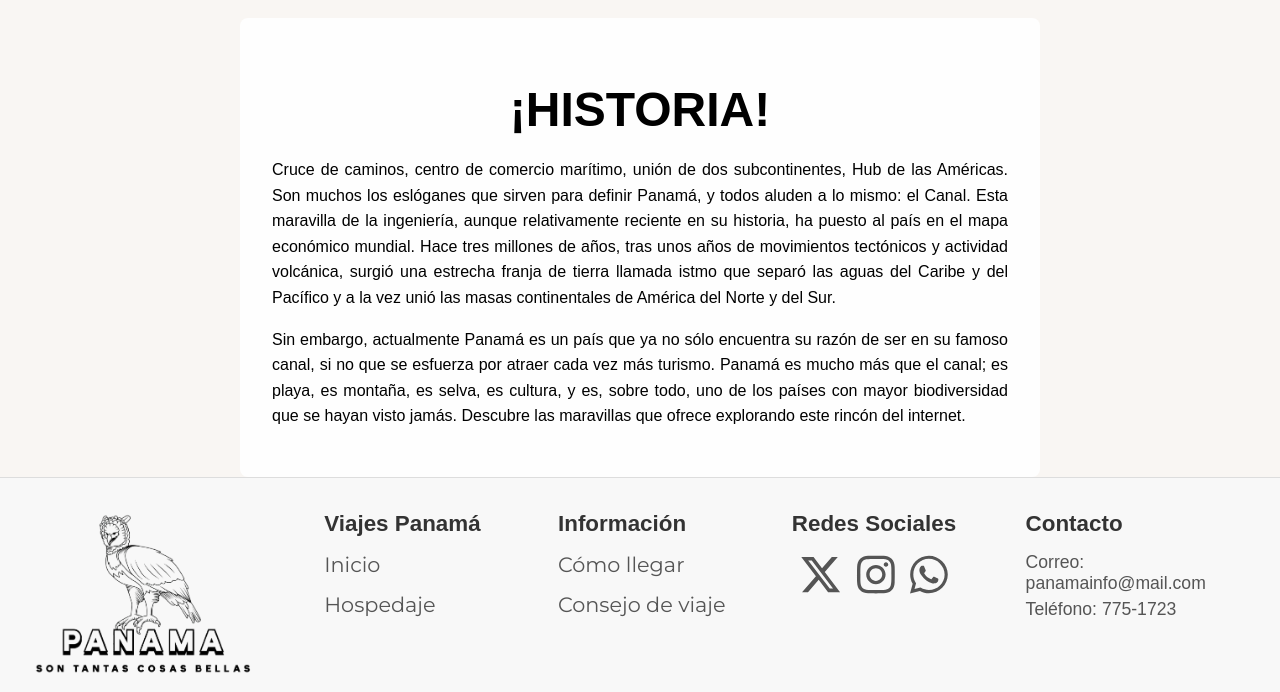
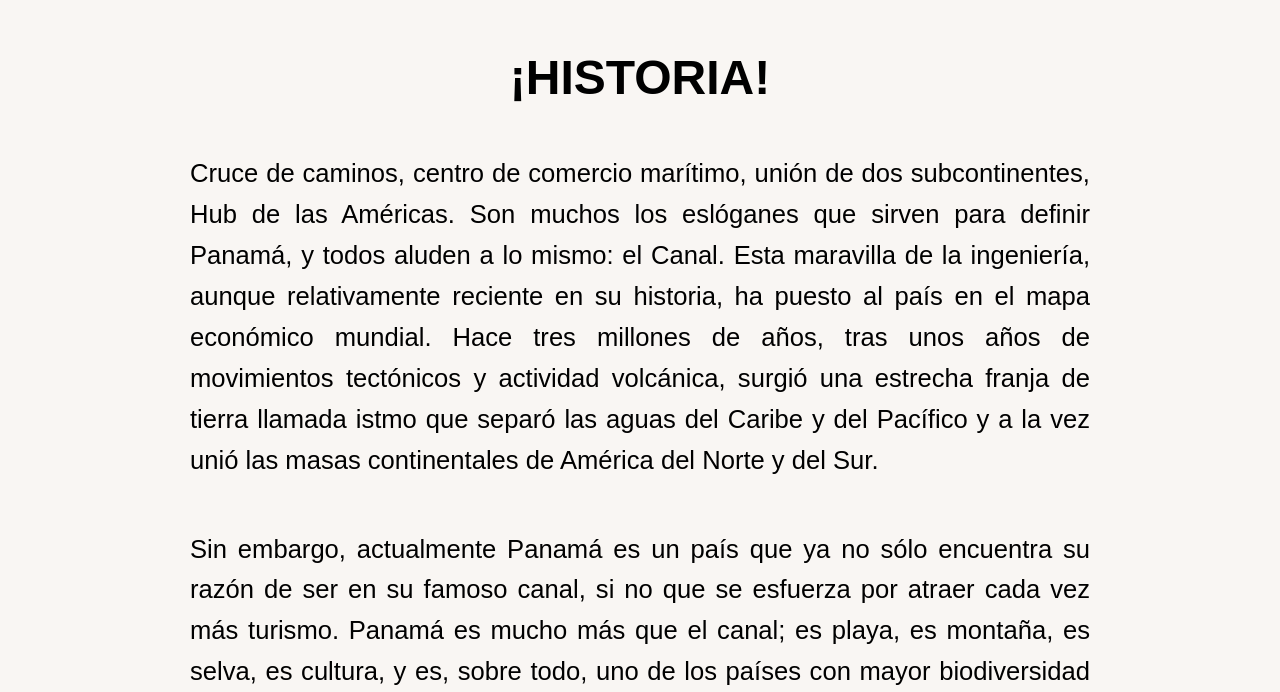
Before and after one commit to EdgarDaza/TurismoWeb, a React (Vite) app: page / in a window 1280 px wide. Shown: the part 908-1600 px from the top of the page. Built offline with nearby package versions, Linux system fonts and the light colour scheme.

Commit message:
Cambios en el tamaño de la página de más info y el tamaño de las letras de Home.

```diff
--- a/src/Pages/Formatos/Formato_perfiles_noticias.css
+++ b/src/Pages/Formatos/Formato_perfiles_noticias.css
@@ -20,7 +20,8 @@ ul {
 .imagen-principal {
   display: block; /* Asegura que la imagen sea un bloque */
   margin: 20px auto; /* Centra la imagen horizontalmente y da margen vertical */
-  max-width: 90%; /* La imagen no supera el 90% del ancho del contenedor */
+  max-width: 100%; /* La imagen no supera el 90% del ancho del contenedor */
   height: auto; /* Mantiene la proporción de la imagen */
   border-radius: 10px; /* Bordes redondeados para un toque visual */
+  width:830px;
 }
--- a/src/Pages/home.css
+++ b/src/Pages/home.css
@@ -26,21 +26,18 @@ main {
 }
 
 .content-section {
-  max-width: 800px;
-  width: 90%;
+  max-width: 900px;
+  width: 100%;
   margin: 0 auto;
   text-align: center;
 
-  position: relative; /* Ensures content stays above video */
-  z-index: 2; /* Places content above video */
-  background-color: rgba(255, 255, 255, 0.9); /* Adds semi-transparent background */
-  padding: 2rem;
-  border-radius: 8px;
+
 
 }
 
 .info {
-  margin: 1rem 0;
+  font-size: 1.6rem;
+  margin: 3rem 0;
   line-height: 1.6;
   text-align: justify;
 }
```
